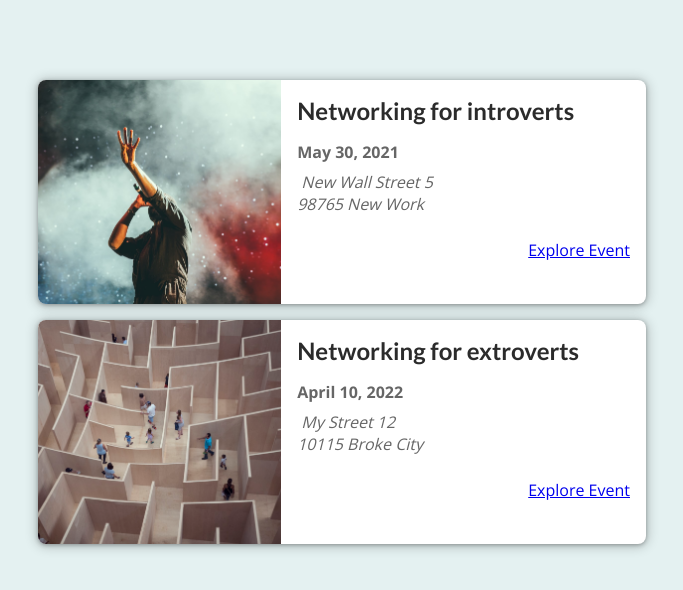
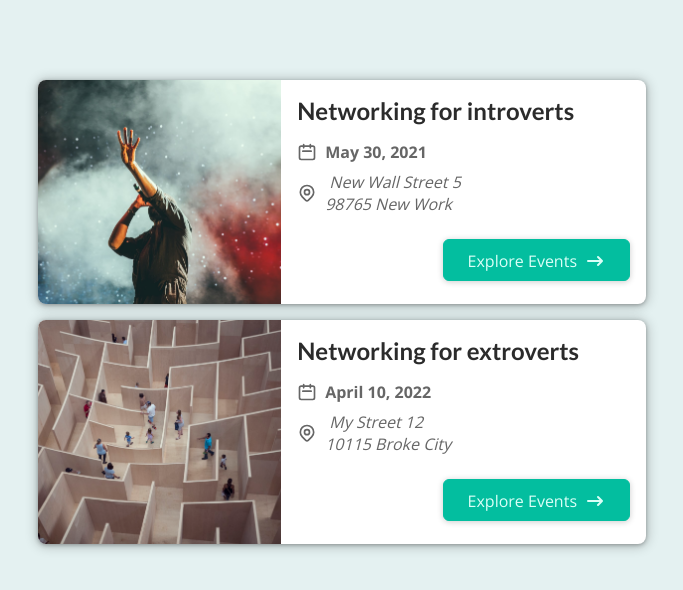
Before and after one commit to lenilunderman/hubevents, a Next.js app: page / in a window 1280 px wide. Shown: the top 590 px of the page, without its empty margins (298-981 px from the left). Built offline with nearby package versions, Linux system fonts and the light colour scheme.

Commit message:
Finished the event item component, fully styled.

```diff
--- a/components/events/event-item.js
+++ b/components/events/event-item.js
@@ -3,6 +3,12 @@
 
 // import the css module to this especif component, the only required is to have .module.css at the end of the css, then you can access the classes on css by accessing the name of the class.
 import classes from "./event-item.module.css";
+
+// imports UI components
+import Button from "../ui/button";
+import DateIcon from "../icons/date-icon";
+import AddressIcon from "../icons/address-icon";
+import Arrowright from "../icons/arrow-right-icon";
 
 function EventItem(props) {
   // object destructuring to pull out the data from props
@@ -24,14 +30,21 @@
         <div className={classes.summary}>
           <h2>{title}</h2>
           <div className={classes.date}>
+            <DateIcon />
             <time>{humanReadableDate}</time>
           </div>
           <div className={classes.address}>
+            <AddressIcon />
             <address> {formattedAddress} </address>
           </div>
         </div>
         <div className={classes.actions}>
-          <Link href={exploreLink}> Explore Event </Link>
+          <Button link={exploreLink}>
+            <span>Explore Events</span>
+            <span className={classes.icon}>
+              <Arrowright />
+            </span>
+          </Button>
         </div>
       </div>
     </li>
--- /dev/null
+++ b/components/icons/address-icon.js
@@ -0,0 +1,25 @@
+function AddressIcon() {
+  return (
+    <svg
+      xmlns='http://www.w3.org/2000/svg'
+      fill='none'
+      viewBox='0 0 24 24'
+      stroke='currentColor'
+    >
+      <path
+        strokeLinecap='round'
+        strokeLinejoin='round'
+        strokeWidth={2}
+        d='M17.657 16.657L13.414 20.9a1.998 1.998 0 01-2.827 0l-4.244-4.243a8 8 0 1111.314 0z'
+      />
+      <path
+        strokeLinecap='round'
+        strokeLinejoin='round'
+        strokeWidth={2}
+        d='M15 11a3 3 0 11-6 0 3 3 0 016 0z'
+      />
+    </svg>
+  );
+}
+
+export default AddressIcon;
--- /dev/null
+++ b/components/icons/arrow-right-icon.js
@@ -0,0 +1,17 @@
+function ArrowRightIcon() {
+  return (
+    <svg
+      xmlns='http://www.w3.org/2000/svg'
+      viewBox='0 0 20 20'
+      fill='currentColor'
+    >
+      <path
+        fillRule='evenodd'
+        d='M12.293 5.293a1 1 0 011.414 0l4 4a1 1 0 010 1.414l-4 4a1 1 0 01-1.414-1.414L14.586 11H3a1 1 0 110-2h11.586l-2.293-2.293a1 1 0 010-1.414z'
+        clipRule='evenodd'
+      />
+    </svg>
+  );
+}
+
+export default ArrowRightIcon;
--- /dev/null
+++ b/components/icons/date-icon.js
@@ -0,0 +1,19 @@
+function DateIcon() {
+  return (
+    <svg
+      xmlns='http://www.w3.org/2000/svg'
+      fill='none'
+      viewBox='0 0 24 24'
+      stroke='currentColor'
+    >
+      <path
+        strokeLinecap='round'
+        strokeLinejoin='round'
+        strokeWidth={2}
+        d='M8 7V3m8 4V3m-9 8h10M5 21h14a2 2 0 002-2V7a2 2 0 00-2-2H5a2 2 0 00-2 2v12a2 2 0 002 2z'
+      />
+    </svg>
+  );
+}
+
+export default DateIcon;
--- /dev/null
+++ b/components/ui/button.js
@@ -0,0 +1,13 @@
+import Link from "next/link";
+
+import classes from "./button.module.css";
+
+function Button(props) {
+  return (
+    <Link href={props.link}>
+      <a className={classes.btn}>{props.children}</a>
+    </Link>
+  );
+}
+
+export default Button;
--- /dev/null
+++ b/components/ui/button.module.css
@@ -0,0 +1,18 @@
+.btn {
+  text-decoration: none;
+  cursor: pointer;
+  font: inherit;
+  background-color: #03be9f;
+  border: 1px solid #03be9f;
+  border-radius: 6px;
+  color: #dafff7;
+  padding: 0.5rem 1.5rem;
+  text-align: center;
+  box-shadow: 0 1px 6px rgba(0, 0, 0, 0.2);
+}
+
+.btn:hover,
+.btn:active {
+  background-color: #02afa1;
+  border-color: #02afa1;
+}
```
